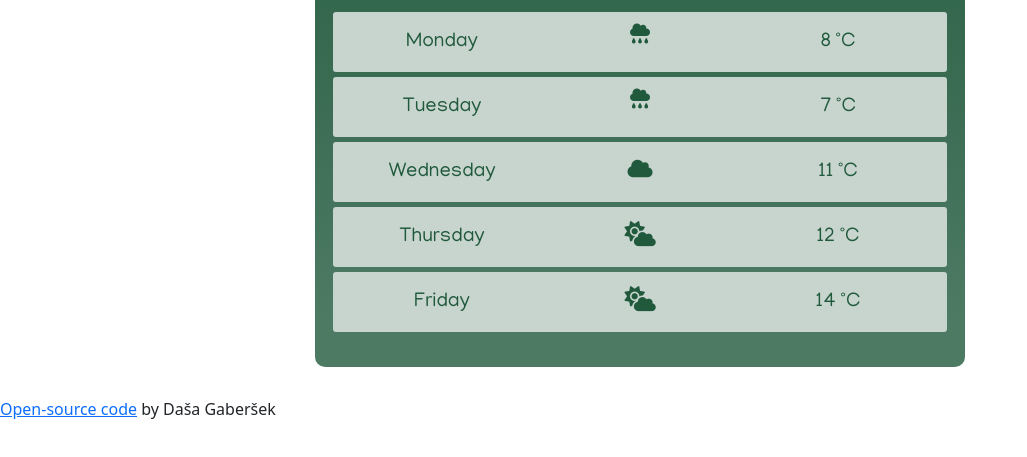
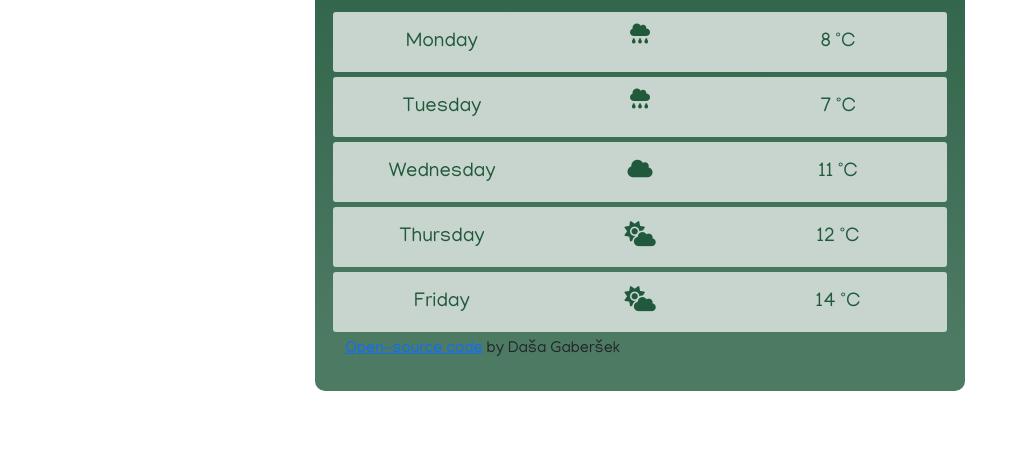
Before and after one commit to DGabersek/Weather-app, a plain HTML site: page index.html in a window 1280 px wide. Shown: the part 267-724 px from the top of the page, without its empty margins (0-1027 px from the left). Drawn offline with nearby package versions, Linux system fonts and the light colour scheme.

Commit message:
Edited Open-source element

```diff
--- a/index.html
+++ b/index.html
@@ -139,10 +139,11 @@
               </div>
             </div>
           </section>
+          <div><a href="https://github.com/DGabersek/Weather-app" class="open-source-link">Open-source code</a> by Daša Gaberšek</div>
         </div>
       </div>
     </div>
-    <div><a href="https://github.com/DGabersek/Weather-app" class="open-source-link">Open-source code</a> by Daša Gaberšek</div>
+
     <script src="src/index.js"></script>
   </body>
 </html>
--- a/src/styles.css
+++ b/src/styles.css
@@ -208,7 +208,3 @@
   max-width: 650px;
   padding: 10px;
 }
-
-.open-source-link {
-  text-align: center;
-}
```
